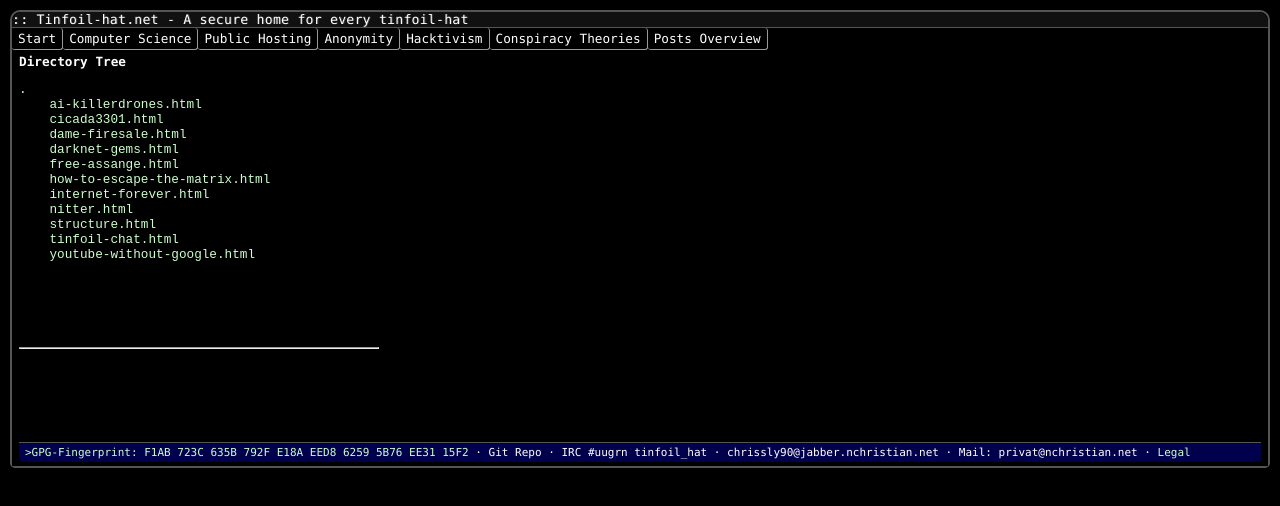
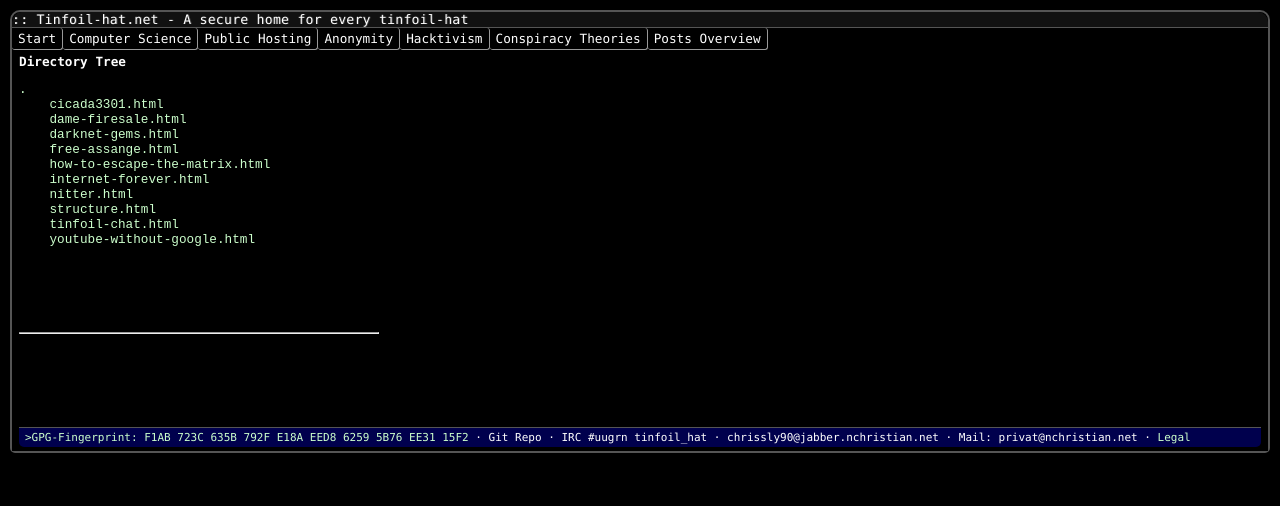
Before and after one commit to chrissly90/static-blog-v2, a plain HTML site: page public/hacktivism/structure.html in a window 1280 px wide. Drawn offline with Linux system fonts and the light colour scheme.

Commit message:
edited create-blog.sh & build site

```diff
--- a/public/hacktivism/structure.html
+++ b/public/hacktivism/structure.html
@@ -70,7 +70,6 @@ x;border-bottom:1px solid #555">
 <body>
 	<h1>Directory Tree</h1><p>
 	<a href=".">.</a><br>
-	├── <a href="./ai-killerdrones.html">ai-killerdrones.html</a><br>
 	├── <a href="./cicada3301.html">cicada3301.html</a><br>
 	├── <a href="./dame-firesale.html">dame-firesale.html</a><br>
 	├── <a href="./darknet-gems.html">darknet-gems.html</a><br>
```
Also changed, not shown: 1 other file.
